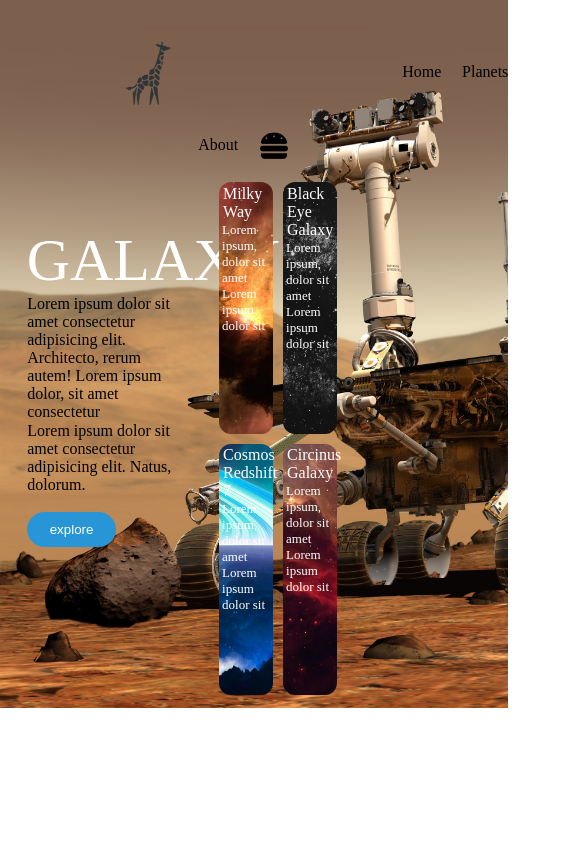
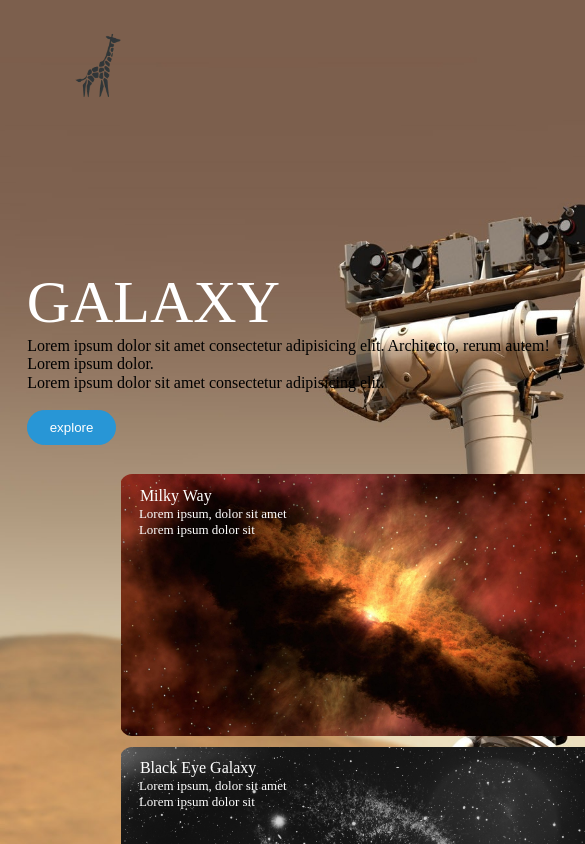
Before and after one commit to Tony-Stark-004/CSS-assessment-6, a plain HTML site: page index.html in a window 390 px wide. Shown: the top 844 px of the page, 585 px wide, since content can reach past the window. Drawn offline with Linux system fonts and the light colour scheme; a web font is replaced by a local one.

Commit message:
all done! media query

```diff
--- a/index.html
+++ b/index.html
@@ -2,6 +2,9 @@
 <html lang="en">
 <head>
   <meta charset="UTF-8">
+  <meta http-equiv="X-UA-Compatible" content="IE=edge">
+   <meta name="viewport" content="width=device-width, initial-scale=1.0">
+
   <link rel="shortcut icon" href="./image/extra.jpg">
   <link rel="stylesheet" href="./style.css">
 
@@ -46,8 +49,8 @@
   <div id="planet">
 
     <p id="galaxy">GALAXY</p>
-    <p class="text-galaxy">Lorem ipsum dolor sit amet consectetur adipisicing elit. Architecto, rerum autem! Lorem ipsum dolor, sit amet consectetur</p>
-    <p class="text-galaxy">Lorem ipsum dolor sit amet consectetur adipisicing elit. Natus, dolorum.</p>
+    <p class="text-galaxy">Lorem ipsum dolor sit amet consectetur adipisicing elit. Architecto, rerum autem! Lorem ipsum dolor.</p>
+    <p class="text-galaxy">Lorem ipsum dolor sit amet consectetur adipisicing elit. </p>
 
           <br />
     <button class="explore">explore</button>
--- a/style.css
+++ b/style.css
@@ -104,7 +104,7 @@ body{
 
 
 .child{
-    width: 30%;
+    width: 35%;
     height: 250px;
     padding-left: 2%;
     padding-top: 1%;
@@ -138,3 +138,85 @@ body{
 .child:hover{
   margin-top: 1%;
 }
+
+
+/* media query */
+
+@media (max-width: 856px) {
+
+  #super-div{
+
+    display:block;
+
+  }
+
+  #planet-2{
+
+    display: block;
+    width: 60%;
+
+  }
+
+  .child{
+    width: 93%;
+    padding-left: 5%;
+    padding-top: 3%;
+    margin-left: 20%;
+  }
+
+  #planet{
+      width: 100%;
+  }
+
+  .shift{
+    left: 22%;
+  }
+
+  body{
+    background-position-x: 22%;
+
+
+  }
+
+}
+
+@media(min-width: 360px)and (max-width: 540px) {
+  .list{
+    display: block;
+    margin-top: -8px;
+  }
+
+  #image{
+    margin-left: -15%;
+  }
+
+  .shift{
+    position: relative;
+    top: -90px;
+    left: 600px;
+  }
+
+  .fa-solid{
+    margin-left: 81px;
+    margin-top: -96px;
+}
+
+.child{
+  width: 129%;
+  padding-left: 5%;
+  padding-top: 3%;
+  margin-left: 20%;
+}
+
+#planet{
+  width: 140%;
+}
+
+#planet-2{
+
+  display: block;
+  width: 100%;
+
+}
+
+}
```
